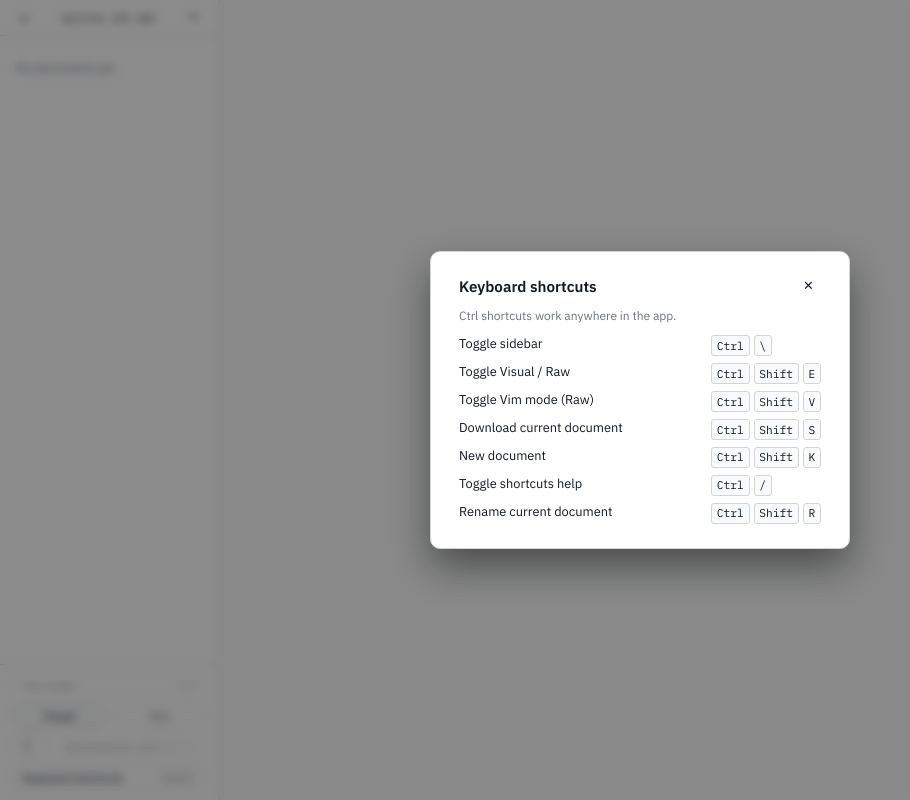
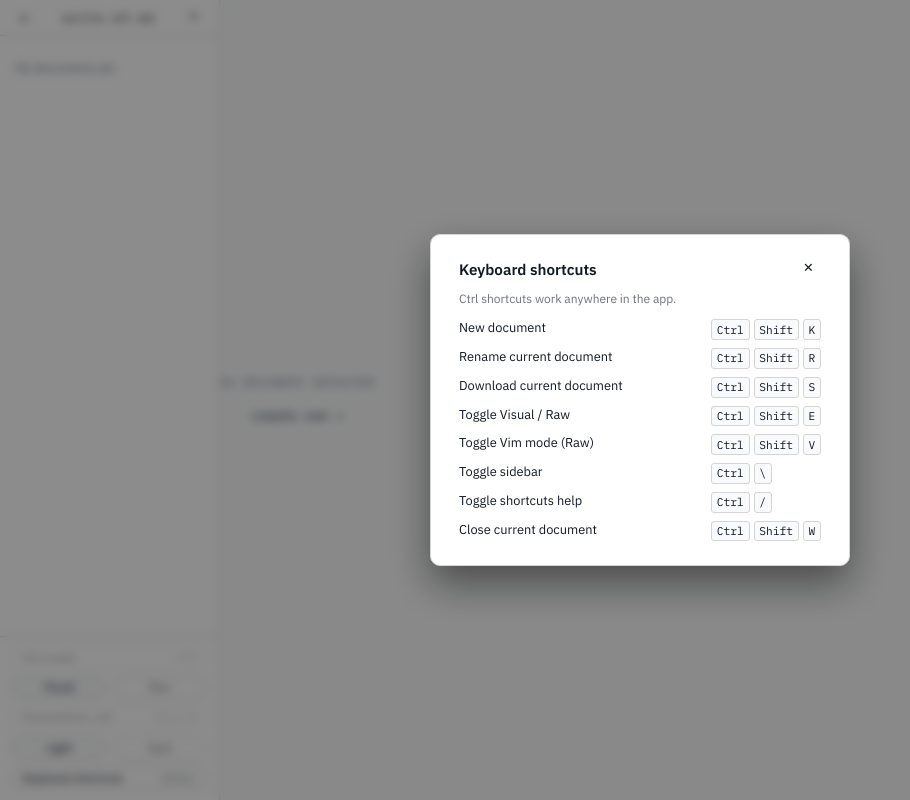
Before and after one commit to 6fmd/write, a React (Vite) app: page / in a window 1280 px wide. Both pictures are taken after a click on the button "Show keyboard shortcuts (Ctrl/)". Shown: the whole page, without its empty margins (0-910 px from the left). Built offline with nearby package versions, Linux system fonts and the light colour scheme.

Commit message:
Add close confirmation dialog and update keyboard shortcuts in App component

```diff
--- a/src/App.jsx
+++ b/src/App.jsx
@@ -19,7 +19,9 @@ export default function App() {
   const [renamingId, setRenamingId] = useState(null);
   const [renameValue, setRenameValue] = useState('');
   const [shortcutsOpen, setShortcutsOpen] = useState(false);
+  const [closeConfirmOpen, setCloseConfirmOpen] = useState(false);
   const autosaveTimer = useRef(null);
+  const closeConfirmRef = useRef(null);
 
   const isMac = typeof navigator !== 'undefined' && navigator.platform.includes('Mac');
   const { theme, toggle: toggleTheme } = useTheme();
@@ -178,6 +180,13 @@ export default function App() {
         return;
       }
 
+      // Cmd/Ctrl + Shift + W — close current document (with confirmation)
+      if (e.shiftKey && key === 'w' && activeDoc) {
+        e.preventDefault();
+        setCloseConfirmOpen(true);
+        return;
+      }
+
       // Cmd/Ctrl + / — toggle shortcuts help overlay
       if (!e.shiftKey && key === '/') {
         e.preventDefault();
@@ -189,6 +198,13 @@ export default function App() {
     window.addEventListener('keydown', handleKeydown, true);
     return () => window.removeEventListener('keydown', handleKeydown, true);
   }, [isMac, mode, downloadCurrentDoc, newDoc, activeDoc, beginRename]);
+
+  // Focus the close-confirm dialog so Enter/Esc work immediately
+  useEffect(() => {
+    if (closeConfirmOpen && closeConfirmRef.current) {
+      closeConfirmRef.current.focus();
+    }
+  }, [closeConfirmOpen]);
 
   return (
     <div style={{ display: 'flex', height: '100vh', overflow: 'hidden' }}>
@@ -207,7 +223,13 @@ export default function App() {
               ←
             </button>
             <span style={{ fontFamily: 'var(--font-mono)', fontSize: '0.75rem', color: 'var(--text)', letterSpacing: '0.1em', flex: 1, textAlign: 'center' }}>write.6f.md</span>
-            <button onClick={newDoc} style={iconBtnStyle} title="New document">＋</button>
+            <button
+              onClick={newDoc}
+              style={iconBtnStyle}
+              title={isMac ? 'New document (⌘⇧K)' : 'New document (Ctrl⇧K)'}
+            >
+              ＋
+            </button>
           </div>
 
           <div style={{ flex: 1, overflowY: 'auto', padding: '0.5rem 0' }}>
@@ -296,6 +318,11 @@ export default function App() {
                 borderStyle: 'dashed',
               }}
               disabled={mode !== 'raw'}
+              title={
+                mode === 'raw'
+                  ? (isMac ? 'Toggle Vim mode (⌘⇧V)' : 'Toggle Vim mode (Ctrl⇧V)')
+                  : 'Vim mode (Raw only)'
+              }
             >
               <span>Vim mode</span>
               <span style={{ fontFamily: 'var(--font-mono)', fontSize: '0.7rem', color: vimMode && mode === 'raw' ? 'var(--text)' : 'var(--text-muted)' }}>
@@ -313,6 +340,7 @@ export default function App() {
                   background: mode === 'visual' ? 'var(--bg)' : 'transparent',
                   color: mode === 'visual' ? 'var(--text)' : 'var(--text-muted)',
                 }}
+                title={isMac ? 'Switch to Visual (⌘⇧E)' : 'Switch to Visual (Ctrl⇧E)'}
               >
                 Visual
               </button>
@@ -324,43 +352,61 @@ export default function App() {
                   background: mode === 'raw' ? 'var(--bg)' : 'transparent',
                   color: mode === 'raw' ? 'var(--text)' : 'var(--text-muted)',
                 }}
+                title={isMac ? 'Switch to Raw (⌘⇧E)' : 'Switch to Raw (Ctrl⇧E)'}
               >
                 Raw
               </button>
             </div>
 
-            {/* Utility row: all matching pills */}
-            <div style={{ display: 'flex', gap: '0.4rem' }}>
-              <button
-                onClick={toggleTheme}
-                style={{
-                  ...pillBtnStyle,
-                  flex: '0 0 auto',
-                  width: 36,
-                  justifyContent: 'center',
-                  fontSize: '0.9rem',
-                }}
-                title={theme === 'dark' ? 'Switch to light theme' : 'Switch to dark theme'}
-              >
-                {theme === 'dark' ? '☀' : '☾'}
-              </button>
-
+            {/* Download row: full width */}
             <button
               onClick={downloadCurrentDoc}
               style={{
                 ...pillBtnStyle,
-                  flex: 1,
                 justifyContent: 'space-between',
                 fontSize: '0.72rem',
                 opacity: activeId ? 1 : 0.4,
                 cursor: activeId ? 'pointer' : 'default',
               }}
               disabled={!activeId}
+              title={
+                activeId
+                  ? (isMac ? 'Download current document (⌘⇧S)' : 'Download current document (Ctrl⇧S)')
+                  : 'Download current document'
+              }
             >
               <span>Download as .md</span>
               <span style={{ fontFamily: 'var(--font-mono)', color: 'var(--text-muted)' }}>
                 {isMac ? '⌘⇧S' : 'Ctrl⇧S'}
               </span>
+            </button>
+
+            {/* Theme + shortcuts section at the bottom */}
+            <div style={{ display: 'flex', flexDirection: 'column', gap: '0.4rem', marginTop: '0.1rem' }}>
+              <div style={{ display: 'flex', gap: '0.4rem' }}>
+                <button
+                  onClick={() => theme !== 'light' && toggleTheme()}
+                  style={{
+                    ...pillBtnStyle,
+                    flex: 1,
+                    background: theme === 'light' ? 'var(--bg)' : 'transparent',
+                    color: theme === 'light' ? 'var(--text)' : 'var(--text-muted)',
+                  }}
+                  title="Switch to light theme"
+                >
+                  Light
+                </button>
+                <button
+                  onClick={() => theme !== 'dark' && toggleTheme()}
+                  style={{
+                    ...pillBtnStyle,
+                    flex: 1,
+                    background: theme === 'dark' ? 'var(--bg)' : 'transparent',
+                    color: theme === 'dark' ? 'var(--text)' : 'var(--text-muted)',
+                  }}
+                  title="Switch to dark theme"
+                >
+                  Dark
                 </button>
               </div>
 
@@ -371,6 +417,7 @@ export default function App() {
                   justifyContent: 'space-between',
                   fontSize: '0.72rem',
                 }}
+                title={isMac ? 'Show keyboard shortcuts (⌘/)' : 'Show keyboard shortcuts (Ctrl/)'}
               >
                 <span>Keyboard shortcuts</span>
                 <span style={{ fontFamily: 'var(--font-mono)', color: 'var(--text-muted)' }}>
@@ -378,20 +425,21 @@ export default function App() {
                 </span>
               </button>
             </div>
+          </div>
         </aside>
       )}
 
       {/* Main */}
       <div style={{ flex: 1, display: 'flex', flexDirection: 'column', overflow: 'hidden' }}>
         {/* Editor area */}
-        <main style={{ flex: 1, overflow: 'hidden', display: 'flex', justifyContent: 'center' }}>
+        <main style={{ flex: 1, overflow: 'hidden', display: 'flex', justifyContent: 'flex-start' }}>
           {!activeId ? (
             <div style={{ display: 'flex', flexDirection: 'column', alignItems: 'center', justifyContent: 'center', gap: '1rem', color: 'var(--text-muted)', height: '100%' }}>
               <span style={{ fontFamily: 'var(--font-mono)', fontSize: '0.8rem' }}>no document selected</span>
               <button onClick={newDoc} style={{ ...btnStyle, color: 'var(--text)', fontFamily: 'var(--font-mono)', fontSize: '0.8rem' }}>create one →</button>
             </div>
           ) : mode === 'visual' ? (
-            <div style={{ width: '100%', height: '100%', overflowY: 'auto', display: 'flex', justifyContent: 'center' }}>
+            <div style={{ width: '100%', height: '100%', overflowY: 'auto', display: 'flex', justifyContent: 'flex-start' }}>
               <WysiwygEditor key={activeId} content={content} onChange={handleContentChange} />
             </div>
           ) : (
@@ -423,6 +471,95 @@ export default function App() {
         >
           ☰
         </button>
+      )}
+
+      {closeConfirmOpen && activeDoc && (
+        <div
+          onClick={e => {
+            if (e.target === e.currentTarget) setCloseConfirmOpen(false);
+          }}
+          style={{
+            position: 'fixed',
+            inset: 0,
+            background: 'rgba(0,0,0,0.45)',
+            backdropFilter: 'blur(5px)',
+            display: 'flex',
+            alignItems: 'center',
+            justifyContent: 'center',
+            zIndex: 40,
+          }}
+        >
+          <div
+            ref={closeConfirmRef}
+            tabIndex={-1}
+            onKeyDown={e => {
+              if (e.key === 'Enter') {
+                e.preventDefault();
+                const id = activeDoc.id;
+                setCloseConfirmOpen(false);
+                removeDoc(id);
+              } else if (e.key === 'Escape') {
+                e.preventDefault();
+                setCloseConfirmOpen(false);
+              }
+            }}
+            style={{
+              background: 'var(--surface)',
+              border: '1px solid var(--border)',
+              borderRadius: 10,
+              padding: '1.2rem 1.5rem',
+              width: 360,
+              maxWidth: '90vw',
+              boxShadow: '0 18px 40px rgba(0,0,0,0.45)',
+            }}
+          >
+            <div style={{ marginBottom: '0.6rem', display: 'flex', justifyContent: 'space-between', alignItems: 'center' }}>
+              <div style={{ fontFamily: 'var(--font-sans)', fontSize: '0.9rem', fontWeight: 600, color: 'var(--text)' }}>
+                Close document?
+              </div>
+              <button
+                onClick={() => setCloseConfirmOpen(false)}
+                style={{ ...iconBtnStyle, fontSize: '0.8rem' }}
+                title="Cancel (Esc)"
+              >
+                ✕
+              </button>
+            </div>
+            <div style={{ fontSize: '0.8rem', color: 'var(--text-muted)', marginBottom: '0.9rem' }}>
+              This will remove{' '}
+              <span style={{ color: 'var(--text)', fontWeight: 500 }}>
+                {activeDoc.customTitle || activeDoc.title || 'Untitled'}
+              </span>
+              {' '}from your list. Existing content stays saved in local storage.
+            </div>
+            <div style={{ display: 'flex', justifyContent: 'flex-end', gap: '0.4rem', marginTop: '0.4rem' }}>
+              <button
+                onClick={() => setCloseConfirmOpen(false)}
+                style={{ ...pillBtnStyle, paddingInline: '0.7rem' }}
+              >
+                Cancel
+              </button>
+              <button
+                onClick={() => {
+                  const id = activeDoc.id;
+                  setCloseConfirmOpen(false);
+                  removeDoc(id);
+                }}
+                style={{
+                  ...pillBtnStyle,
+                  paddingInline: '0.7rem',
+                  background: 'var(--accent, var(--bg))',
+                  borderColor: 'var(--border)',
+                }}
+              >
+                Close
+              </button>
+            </div>
+            <div style={{ marginTop: '0.6rem', fontSize: '0.7rem', color: 'var(--text-muted)' }}>
+              Press Enter to confirm, Esc to cancel.
+            </div>
+          </div>
+        </div>
       )}
 
       {shortcutsOpen && (
@@ -471,12 +608,26 @@ export default function App() {
                 ✕
               </button>
             </div>
-            <div style={{ fontSize: '0.75rem', color: 'var(--text-muted)', marginBottom: '0.75rem' }}>
+            <div style={{ fontSize: '0.75rem', color: 'var(--text-muted)', marginBottom: '0.85rem' }}>
               {isMac ? '⌘' : 'Ctrl'} shortcuts work anywhere in the app.
             </div>
-            <div style={{ display: 'grid', gridTemplateColumns: '1fr auto', rowGap: '0.45rem', columnGap: '1rem', fontSize: '0.8rem' }}>
-              <span>Toggle sidebar</span>
-              <ShortcutKeys isMac={isMac} keys={['Mod', '\\']} />
+            <div
+              style={{
+                display: 'grid',
+                gridTemplateColumns: 'minmax(0, 1.4fr) auto',
+                rowGap: '0.5rem',
+                columnGap: '1.25rem',
+                fontSize: '0.8rem',
+              }}
+            >
+              <span>New document</span>
+              <ShortcutKeys isMac={isMac} keys={['Mod', 'Shift', 'K']} />
+
+              <span>Rename current document</span>
+              <ShortcutKeys isMac={isMac} keys={['Mod', 'Shift', 'R']} />
+
+              <span>Download current document</span>
+              <ShortcutKeys isMac={isMac} keys={['Mod', 'Shift', 'S']} />
 
               <span>Toggle Visual / Raw</span>
               <ShortcutKeys isMac={isMac} keys={['Mod', 'Shift', 'E']} />
@@ -484,17 +635,14 @@ export default function App() {
               <span>Toggle Vim mode (Raw)</span>
               <ShortcutKeys isMac={isMac} keys={['Mod', 'Shift', 'V']} />
 
-              <span>Download current document</span>
-              <ShortcutKeys isMac={isMac} keys={['Mod', 'Shift', 'S']} />
-
-              <span>New document</span>
-              <ShortcutKeys isMac={isMac} keys={['Mod', 'Shift', 'K']} />
+              <span>Toggle sidebar</span>
+              <ShortcutKeys isMac={isMac} keys={['Mod', '\\']} />
 
               <span>Toggle shortcuts help</span>
               <ShortcutKeys isMac={isMac} keys={['Mod', '/']} />
 
-              <span>Rename current document</span>
-              <ShortcutKeys isMac={isMac} keys={['Mod', 'Shift', 'R']} />
+              <span>Close current document</span>
+              <ShortcutKeys isMac={isMac} keys={['Mod', 'Shift', 'W']} />
             </div>
           </div>
         </div>
```
Lines whose indentation alone changed are shown as unchanged.
